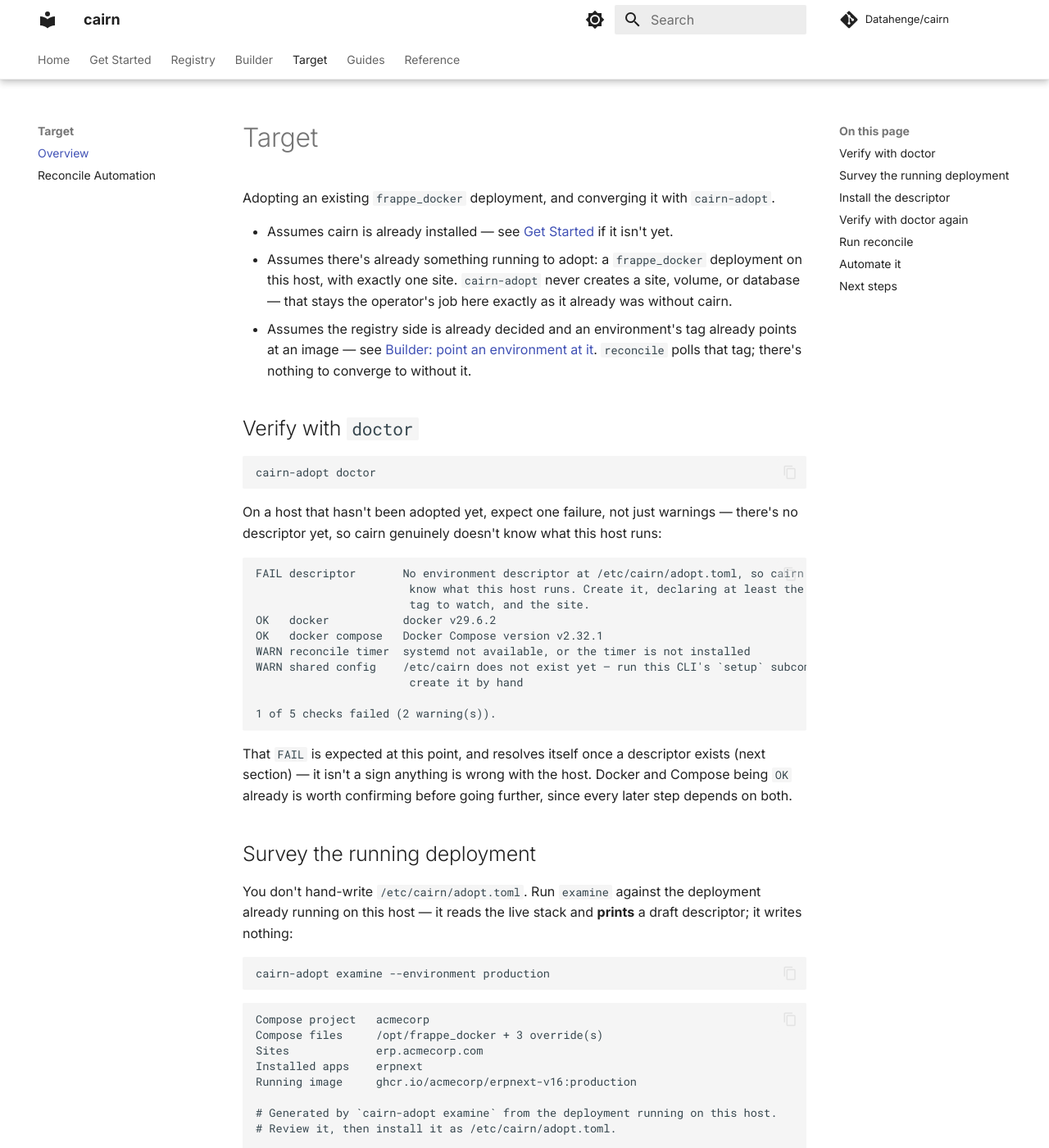
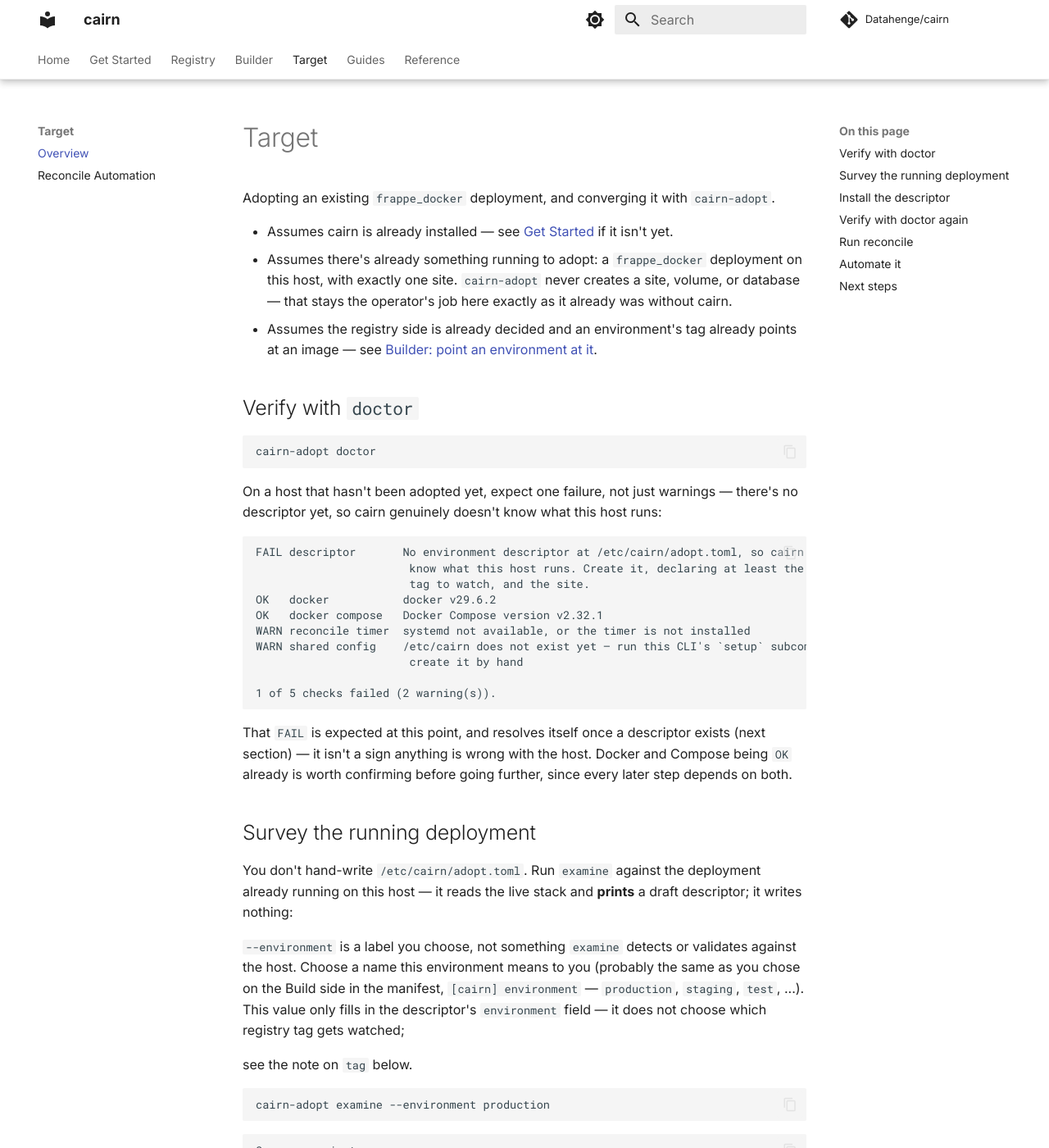
Before and after one commit to Datahenge/cairn, an MkDocs documentation site: the page built from userdocs/target/index.md, in a window 1280 px wide and 1400 px high. Shown: the whole window at 82% size. Built offline with MkDocs 1.6.1 and Material for MkDocs 9.7.7, drawn with Linux system fonts in a browser that asks for light colours; comment, search, counter and statistics services are not loaded.

````diff
--- a/pyproject.toml
+++ b/pyproject.toml
@@ -4,7 +4,7 @@ build-backend = "hatchling.build"
 
 [project]
 name = "datahenge-cairn"
-version = "0.3.5"
+version = "0.3.6"
 description = "Wrapper around frappe_docker for reproducible ERPNext image builds and pull-based deploys on a single VPS."
 readme = "README.md"
 requires-python = ">=3.11"
--- a/userdocs/target/index.md
+++ b/userdocs/target/index.md
@@ -8,9 +8,7 @@ Adopting an existing `frappe_docker` deployment, and converging it with `cairn-a
   host, with exactly one site. `cairn-adopt` never creates a site, volume, or database — that
   stays the operator's job here exactly as it already was without cairn.
 - Assumes the registry side is already decided and an environment's tag already points at an
-  image — see [Builder: point an environment at
-  it](../builder/index.md#next-steps). `reconcile` polls that tag; there's nothing to converge
-  to without it.
+  image — see [Builder: point an environment at  it](../builder/index.md#next-steps).
 
 ## Verify with `doctor`
 
@@ -43,6 +41,13 @@ already is worth confirming before going further, since every later step depends
 You don't hand-write `/etc/cairn/adopt.toml`. Run `examine` against the deployment already
 running on this host — it reads the live stack and **prints** a draft descriptor; it writes
 nothing:
+
+`--environment` is a label you choose, not something `examine` detects or validates against
+the host. Choose a name this environment means to you (probably the same as you chose on the Build side in the  manifest, `[cairn]
+environment` — `production`, `staging`, `test`, ...).  This value only fills in the descriptor's `environment` field
+ — it does not choose which registry tag gets watched;
+
+see the note on `tag` below.
 
 ```bash
 cairn-adopt examine --environment production
````
Also changed, not shown: docs/CHANGELOG.md (+29 -1 lines), docs/archive/OPEN_WORK-done.md (added, +21 -0 lines), docs/archive/README.md (+6 -0 lines), docs/technical/05-implementation-index.md (+1 -1 lines), open/OPEN_WORK.md (+0 -2 lines), userdocs/reference/target-descriptor.md (+1 -1 lines), 2 other files.
